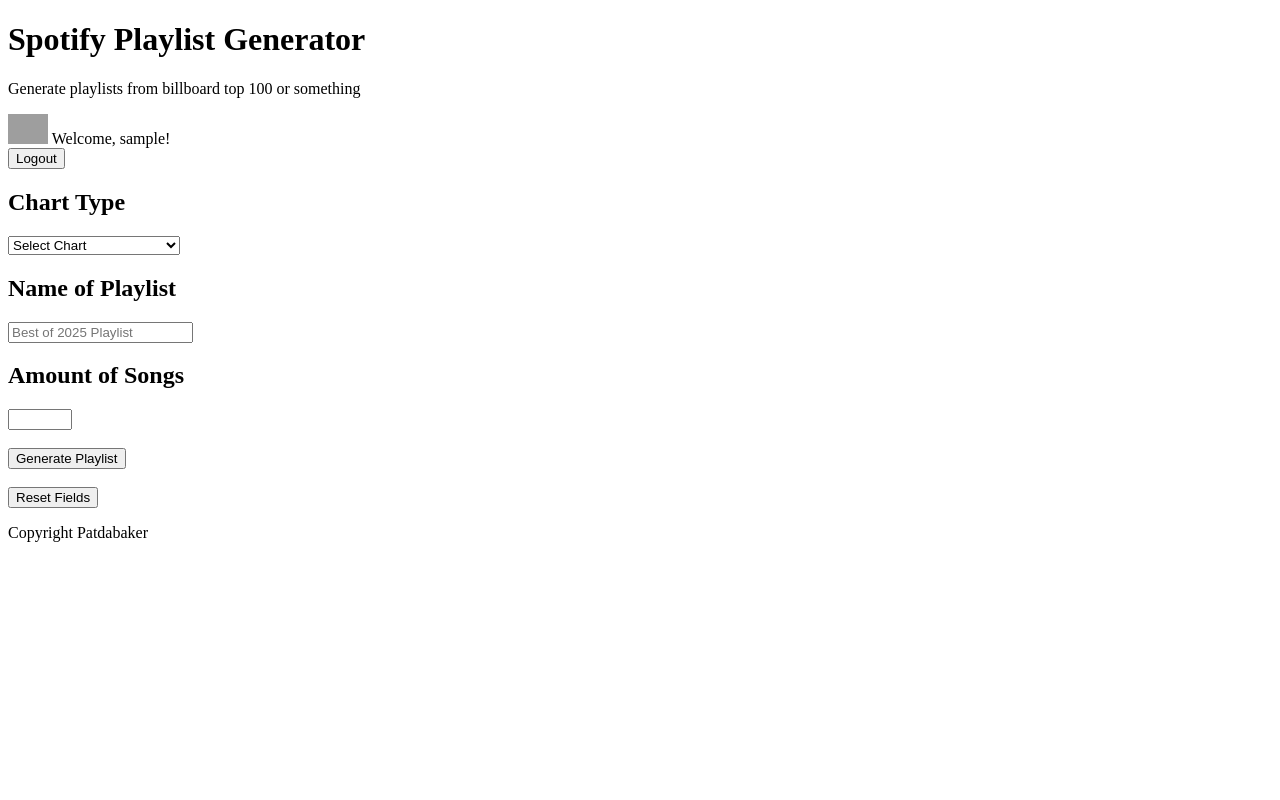
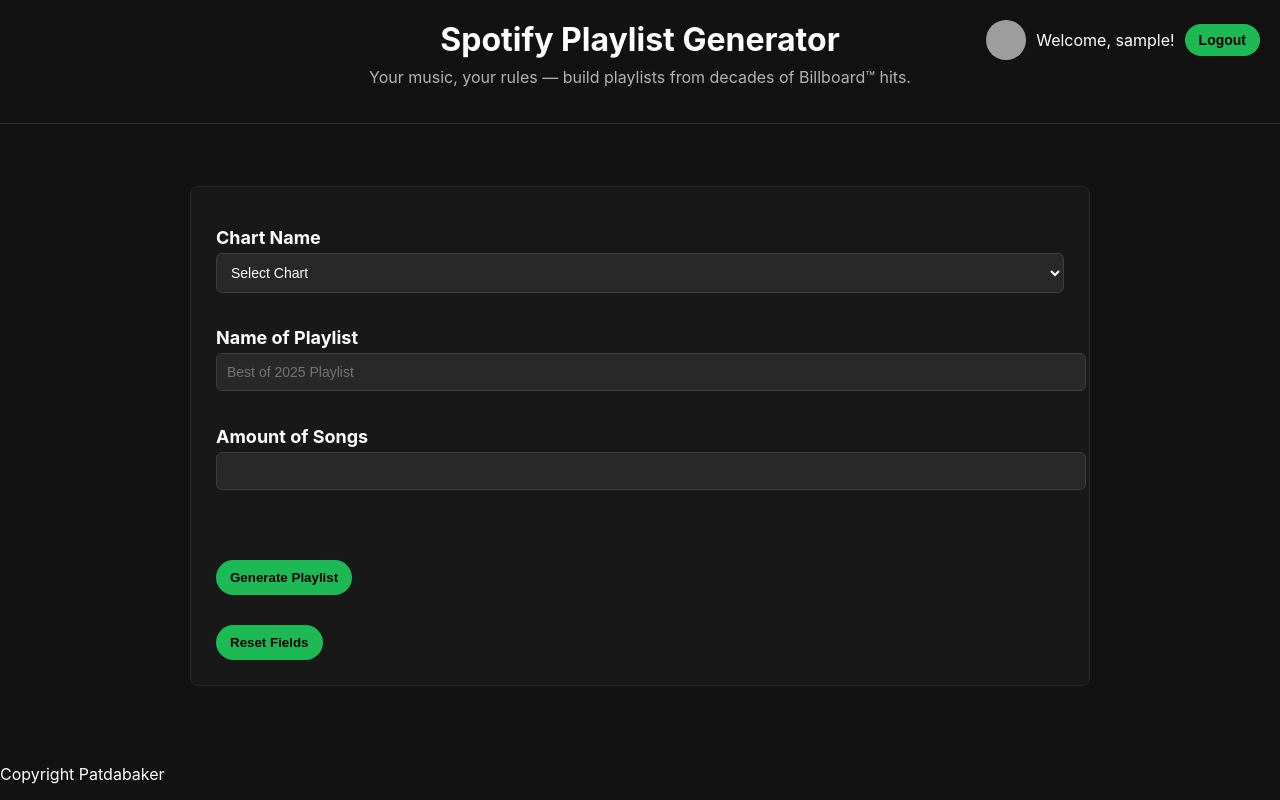
Before and after one commit to Patdabaker/chartsync, a Flask app: page / in a window 1280 px wide. Run offline with Flask 3, Linux system fonts and the light colour scheme; the visitor is signed in with stand-in values (Sample User, id 1); parts of the project's set-up code (start-up, migrations or seed data) failed here and were passed over; grey boxes are pictures that could not be loaded.

Commit message:
Added css sheet and styles to fit with a Spotify theme

```diff
--- /dev/null
+++ b/static/css/main.css
@@ -0,0 +1,326 @@
+/* --------- GLOBAL PAGE STYLING --------- */
+body {
+    margin: 0;
+    padding: 0;
+    font-family: 'Inter', 'Roboto', sans-serif;
+    background-color: #121212;
+    color: white;
+    display: flex;
+    flex-direction: column;
+    min-height: 100vh;
+}
+
+/* Smooth fade-in for everything */
+* {
+    transition: 0.2s ease;
+}
+
+
+
+/* --------- HEADER --------- */
+
+header {
+    padding: 20px;
+    border-bottom: 1px solid #333;
+}
+
+.header-top {
+    display: flex;
+    align-items: center;
+    justify-content: center; /* center the title horizontally */
+    position: relative; /* needed so the right side can position relative */
+}
+
+.header-top .title {
+    font-size: 32px;
+    font-weight: bold;
+    margin: 0;
+    text-align: center;
+    flex-grow: 1; /* take available space */
+}
+
+.user-info {
+    position: absolute;
+    right: 0;
+    top: 50%;
+    transform: translateY(-50%); /* vertically center it on the top row */
+    display: flex;
+    align-items: center;
+    gap: 10px;
+}
+
+.user-info img {
+    width: 40px;
+    height: 40px;
+    border-radius: 50%;
+}
+
+.header-subtitle {
+    text-align: center;
+    margin-top: 8px;
+    font-size: 16px;
+    color: #b3b3b3;
+}
+
+
+header button {
+    background-color: #1db954;
+    color: black;
+    border: none;
+    padding: 8px 14px;
+    font-size: 14px;
+    border-radius: 20px;
+    cursor: pointer;
+    width: fit-content;
+    font-weight: 600;
+}
+
+header button:hover {
+    background-color: #1ed760;
+}
+
+
+
+/* --------- MAIN LAYOUT --------- */
+
+main {
+    padding: 30px;
+    max-width: 900px;
+    width: 100%;
+    margin: auto;
+}
+
+
+
+/* --------- FORM STYLING --------- */
+
+#form {
+    background: #181818;
+    padding: 25px;
+    border-radius: 8px;
+    border: 1px solid #282828;
+    display: flex;
+    flex-direction: column;
+    gap: 20px;
+}
+
+#form h2 {
+    font-size: 18px;
+    margin-bottom: 5px;
+}
+
+#form input,
+#form select {
+    background-color: #282828;
+    border: 1px solid #3e3e3e;
+    padding: 10px;
+    border-radius: 6px;
+    color: white;
+    width: 100%;
+    font-size: 14px;
+}
+
+#form input:focus,
+#form select:focus {
+    outline: none;
+    border-color: #1db954;
+}
+
+#form button[type="submit"],
+#form button[type="reset"] {
+    margin-top: 10px;
+}
+
+#form button {
+    background-color: #1db954;
+    color: black;
+    padding: 10px 14px;
+    border: none;
+    border-radius: 25px;
+    cursor: pointer;
+    font-weight: 600;
+}
+
+#form button:hover {
+    background-color: #1ed760;
+}
+
+
+
+/* --------- RESULTS WINDOW --------- */
+
+/* The outside container */
+#results {
+    background: #181818;
+    border: 1px solid #282828;
+    border-radius: 10px;
+    padding: 20px;
+    max-height: 500px;        /* scrollable */
+    overflow-y: auto;
+    margin-bottom: 20px;
+}
+
+/* Hide scrollbar on Chrome */
+#results::-webkit-scrollbar {
+    width: 8px;
+}
+#results::-webkit-scrollbar-thumb {
+    background: #3e3e3e;
+    border-radius: 10px;
+}
+
+/* Highlight entire row when its checkbox is checked */
+tr.highlighted {
+    background-color: #1db954;
+}
+
+tbody tr.selected {
+    background-color: rgba(30, 215, 96, 0.2);
+    transition: background-color 0.2s ease;
+    cursor: pointer;
+}
+
+tbody tr:hover {
+    background-color: rgba(30, 215, 96, 0.1);
+    cursor: pointer;
+}
+
+/* ------- FAILED SONGS WINDOW ------- */
+#failedSongs {
+    background: #181818;
+    border: 1px solid #282828;
+    border-radius: 10px;
+    padding: 20px;
+    max-height: 500px;        /* scrollable */
+    overflow-y: auto;
+    margin-bottom: 20px;
+}
+
+/* Hide scrollbar on Chrome */
+#failedSongs::-webkit-scrollbar {
+    width: 8px;
+}
+#failedSongs::-webkit-scrollbar-thumb {
+    background: #3e3e3e;
+    border-radius: 10px;
+}
+
+/* --------- BUTTON PANEL BELOW RESULTS --------- */
+
+#buttons {
+    display: flex;
+    gap: 10px;
+    margin-bottom: 20px;
+}
+
+#buttons button {
+    background-color: #1db954;
+    color: black;
+    padding: 10px 14px;
+    border: none;
+    border-radius: 25px;
+    cursor: pointer;
+    font-weight: 600;
+}
+
+#buttons button:hover {
+    background-color: #1ed760;
+}
+
+#gap {
+    background-color: #1db954;
+    color: black;
+    padding: 10px 14px;
+    border: none;
+    border-radius: 25px;
+    cursor: pointer;
+    font-weight: 600;
+}
+
+#gap button:hover {
+    background-color: #1ed760;
+}
+
+
+/* --------- TABLE STYLING --------- */
+
+table {
+    width: 100%;
+    border-collapse: collapse;
+    margin-top: 15px;
+}
+
+th {
+    text-align: left;
+    padding: 10px;
+    font-size: 14px;
+    border-bottom: 1px solid #333;
+    color: #b3b3b3;
+}
+
+td {
+    padding: 10px;
+    font-size: 14px;
+    border-bottom: 1px solid #282828;
+}
+
+td img {
+    border-radius: 4px;
+}
+
+
+
+/* --------- LOADING SPINNER --------- */
+
+#loading {
+    text-align: center;
+    margin: 20px 0;
+    color: #1db954;
+    font-size: 18px;
+    font-weight: 600;
+}
+
+/* Spinner animation */
+#loading::after {
+    content: "";
+    display: inline-block;
+    margin-left: 10px;
+    width: 16px;
+    height: 16px;
+    border: 3px solid #1db954;
+    border-top-color: transparent;
+    border-radius: 50%;
+    animation: spin 0.7s linear infinite;
+}
+
+@keyframes spin {
+    from { transform: rotate(0deg); }
+    to { transform: rotate(360deg); }
+}
+
+
+
+/* --------- ERROR MESSAGE --------- */
+.error {
+    color: #ff4747;
+    font-weight: 600;
+    margin-bottom: 10px;
+}
+
+
+
+/* --------- MOBILE RESPONSIVE --------- */
+@media (max-width: 700px) {
+    header h1 {
+        font-size: 26px;
+    }
+
+    #form, #results {
+        padding: 15px;
+    }
+
+    table td, table th {
+        padding: 8px;
+        font-size: 12px;
+    }
+}
--- a/static/main.js
+++ b/static/main.js
@@ -64,10 +64,10 @@
 
         name = data.playlistName;
         songs = data.songs;
-        // TODO: FIX INNER HTML TO MAKE IT A WINDOW
+
         results.innerHTML = `
             <h2>${data.playlistName}</h2>
-            <p>Feel free to edit</p>
+            <p>Fine-tune your playlist: remove tracks with the checkboxes and regenerate, or save your curated version to Spotify</p>
             <table>
                 <thead>
                     <tr>
@@ -87,10 +87,23 @@
                         <td class="artist">${song[3]}</td>
                         <td><input type="checkbox" class="song-checkbox"></td>
                     </tr>
-                    `)}
+                    `).join('')}
                 </tbody>
             </table>
         `;
+
+        // Highlight whole row if checkbox is checked
+        document.addEventListener("change", e => {
+        if (e.target.classList.contains('song-checkbox')) {
+            const row = e.target.closest("tr");
+            if (e.target.checked) {
+                row.classList.add("highlighted");
+            } else {
+                row.classList.remove("highlighted");
+            }
+        }
+});
+
     };
 
     select.addEventListener("change", () => {
@@ -107,18 +120,6 @@
         }
     });
 
-    startDateInput.addEventListener("change", () => {
-        if (endDateInput.value !== "" && startDateInput.value > endDateInput.value) {
-            endDateInput.value = "";
-        }
-    });
-
-    endDateInput.addEventListener("change", () => {
-        if (startDateInput.value !== "" && endDateInput.value < startDateInput.value) {
-            startDateInput.value = "";
-        }
-    });
-
     // reset fields
     form.addEventListener("reset", () => {
         form.reset();
@@ -127,6 +128,14 @@
     });
 
     form.addEventListener("submit", async (e) => {
+        const sdi = startDateInput.value;
+        const edi = endDateInput.value;
+
+        if (sdi && edi && sdi > edi) {
+            e.preventDefault();
+            alert("Start date must be before end date");
+            return;
+        }
         // prevent form submit and page reload
         e.preventDefault();
 
@@ -161,6 +170,7 @@
         buttons.style.display = 'none';
         back.innerHTML = 'Back';
         omit = [];
+        name = '';
     });
 
     // Regenerate playlist with deleted in mind
@@ -217,7 +227,7 @@
                         <td class="title">${song[1]}</td>
                         <td class="artist">${song[2]}</td>
                     </tr>
-                    `)}
+                    `).join('')}
                 </tbody>
             </table>
         `;
--- a/templates/base.html
+++ b/templates/base.html
@@ -8,7 +8,7 @@
         <meta name="viewport" content="initial-scale=1, width=device-width">
 
         <title>{% block title %}{% endblock %}</title>
-
+        <link rel="stylesheet" href="../static/css/main.css">
     </head>
 
     <body>
--- a/templates/index.html
+++ b/templates/index.html
@@ -5,26 +5,28 @@
 {% endblock %}
 
 {% block body %}
-    <header>
-        <h1>Spotify Playlist Generator</h1>
-        <p>Generate playlists from billboard top 100 or something</p>
-        {% if username %}
-            <div class="user-info">
-                {% if session.get('profile_pic') %}
-                    <img src="{{ session.profile_pic }}" alt="Profile Picture" width="40">
+<header class="header">
+    <div class="header-top">
+        <h1 class="title">Spotify Playlist Generator</h1>
+
+        <div class="user-info">
+            {% if username %}
+                {% if session.profile_pic %}
+                    <img src="{{ session.profile_pic }}" alt="Profile Picture">
                 {% endif %}
                 <span>Welcome, {{ username }}!</span>
-            </div>
-            <button onclick="window.location.href='/logout'">
-                Logout
-            </button>
-        {% else %}
-        <button onclick="window.location.href='/login'">
-            Login with Spotify
-        </button>
-        {% endif %}
+                <button onclick="window.location.href='/logout'">Logout</button>
+            {% else %}
+                <button onclick="window.location.href='/login'">Login with Spotify</button>
+            {% endif %}
+        </div>
+    </div>
 
-    </header>
+    <p class="header-subtitle">
+        Your music, your rules — build playlists from decades of Billboard&trade; hits.
+    </p>
+</header>
+
 
     <main>
         <div id="results" style="display: none">
@@ -46,7 +48,7 @@
         </div>
         <form action="/generate" method="post" id="form">
             <div>
-                <h2>Chart Type</h2>
+                <h2>Chart Name</h2>
                 <select id="chart" name="chart" required>
                     <option disabled selected value="">Select Chart</option>
                     {% for title in chart_dict %}
@@ -84,9 +86,6 @@
             <div>
                 <button type="submit">Generate Playlist</button>
             </div>
-
-            <br>
-
             <div>
                 <button type="reset">Reset Fields</button>
             </div>
```
Also changed, not shown: 1 other file.
